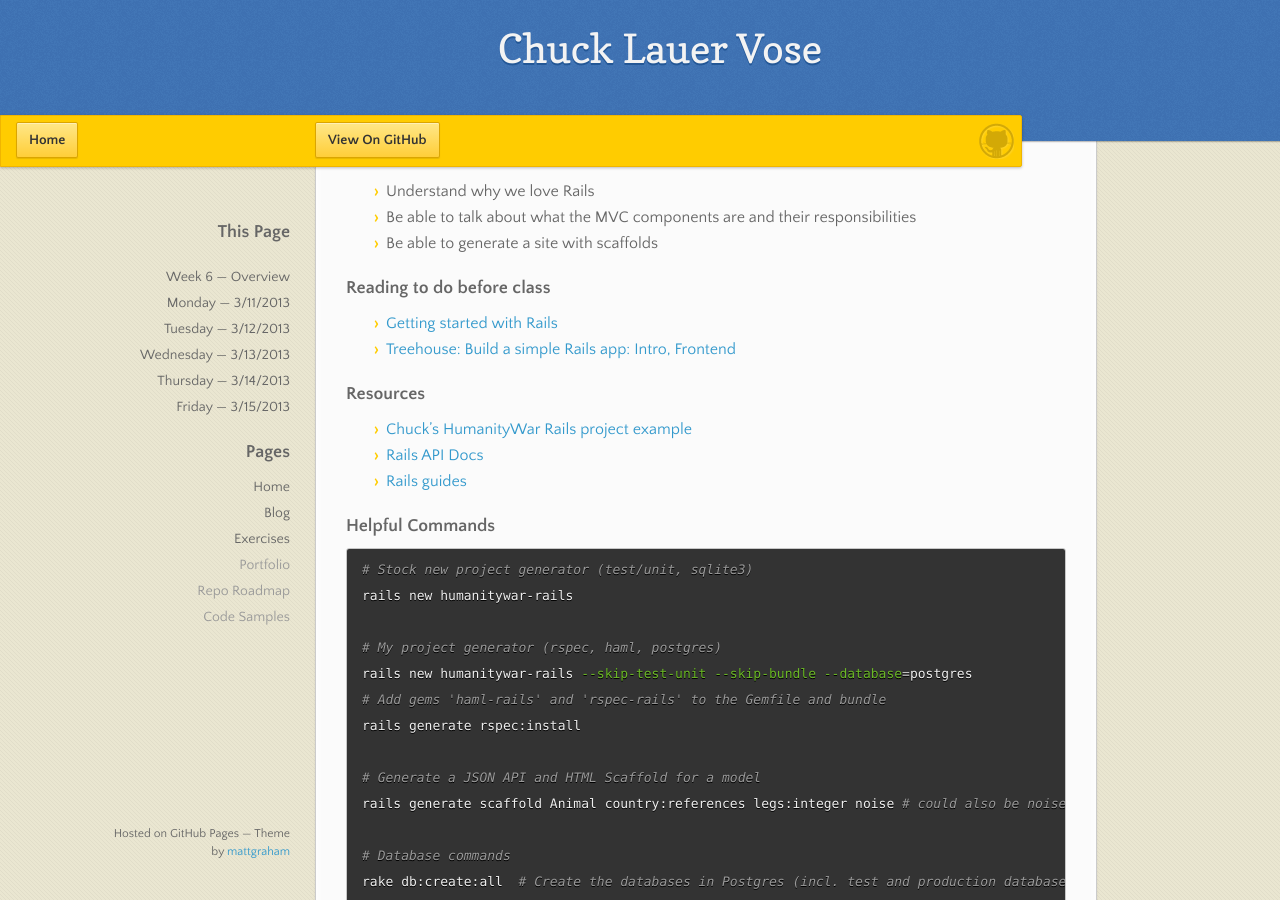
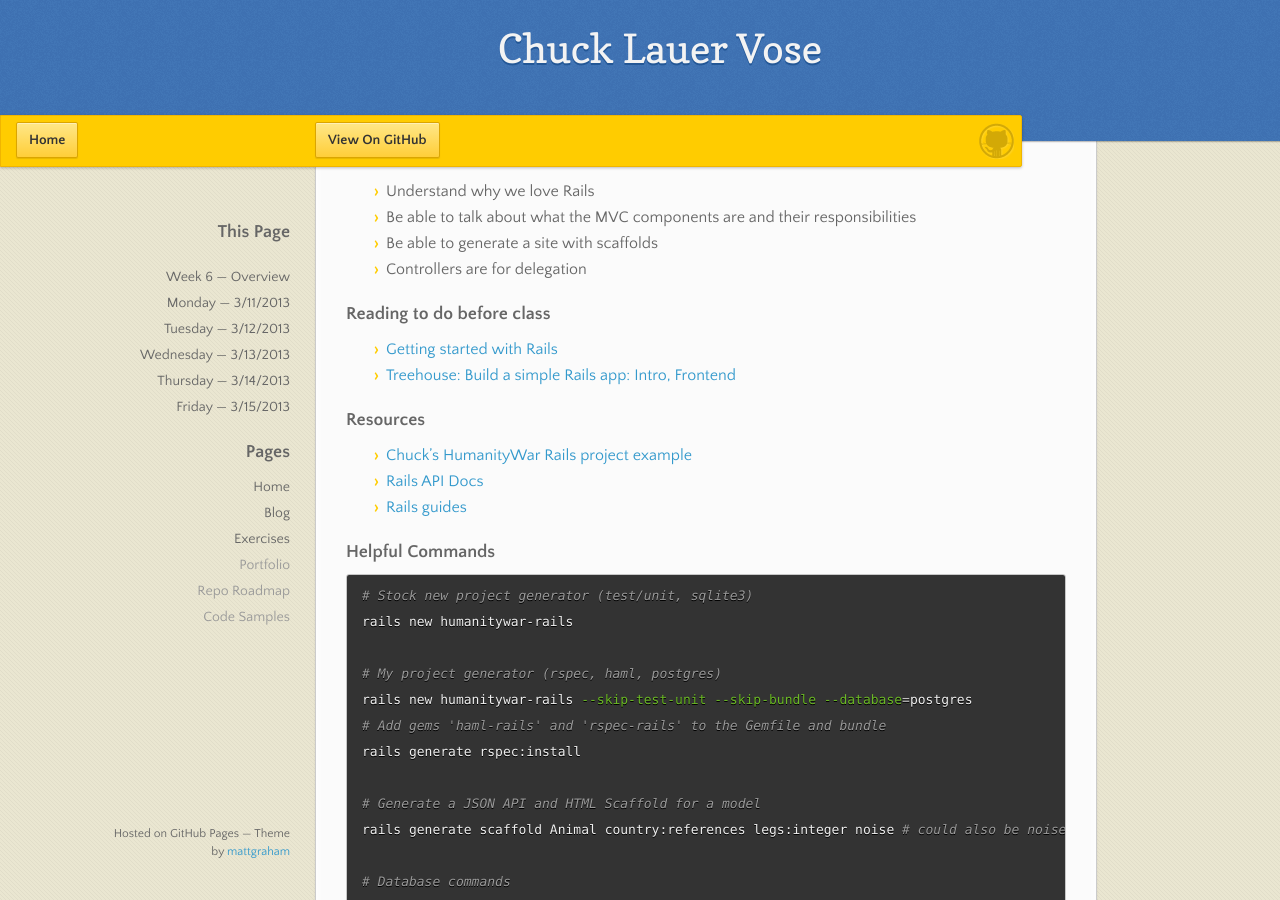
Before and after one commit to vosechu/vosechu.github.io, a Jekyll site: the page built from exercises/week6.md, in a window 1280 px wide and 900 px high, scrolled down 1368 px. Built offline with Jekyll 4.4.1, drawn with Linux system fonts in a browser that asks for light colours; nearby versions of some CDN libraries.

Commit message:
add note about controllers

```diff
--- a/exercises/week6.md
+++ b/exercises/week6.md
@@ -54,6 +54,7 @@
 * Understand why we love Rails
 * Be able to talk about what the MVC components are and their responsibilities
 * Be able to generate a site with scaffolds
+* Controllers are for delegation
 
 ### Reading to do before class
 * [Getting started with Rails](http://guides.rubyonrails.org/getting_started.html)
```
